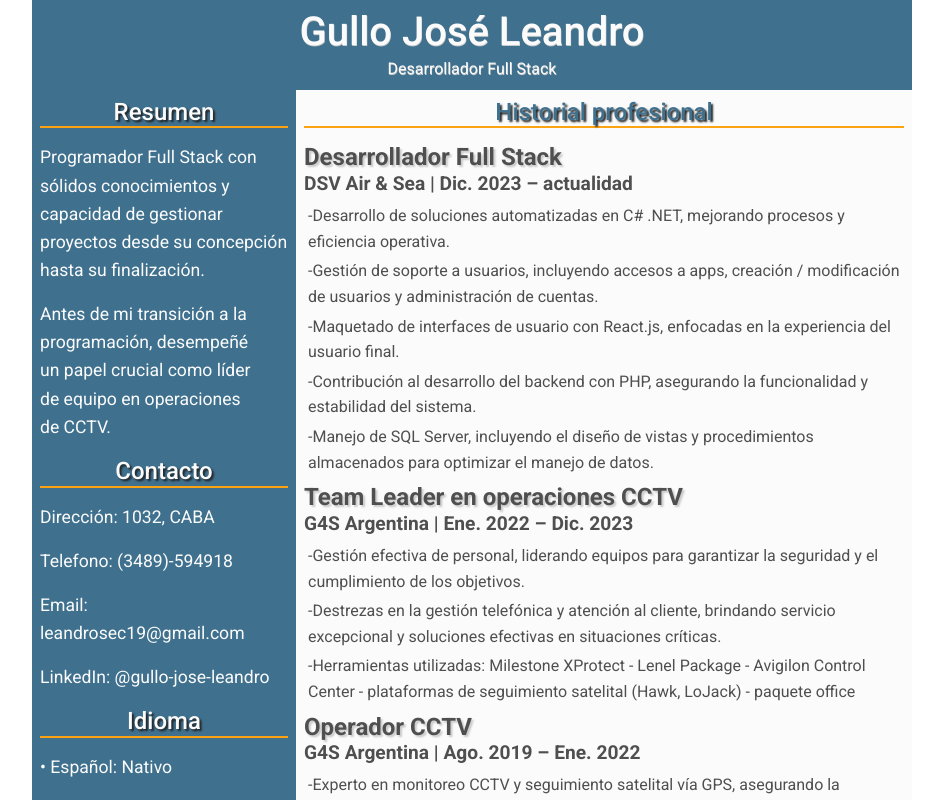
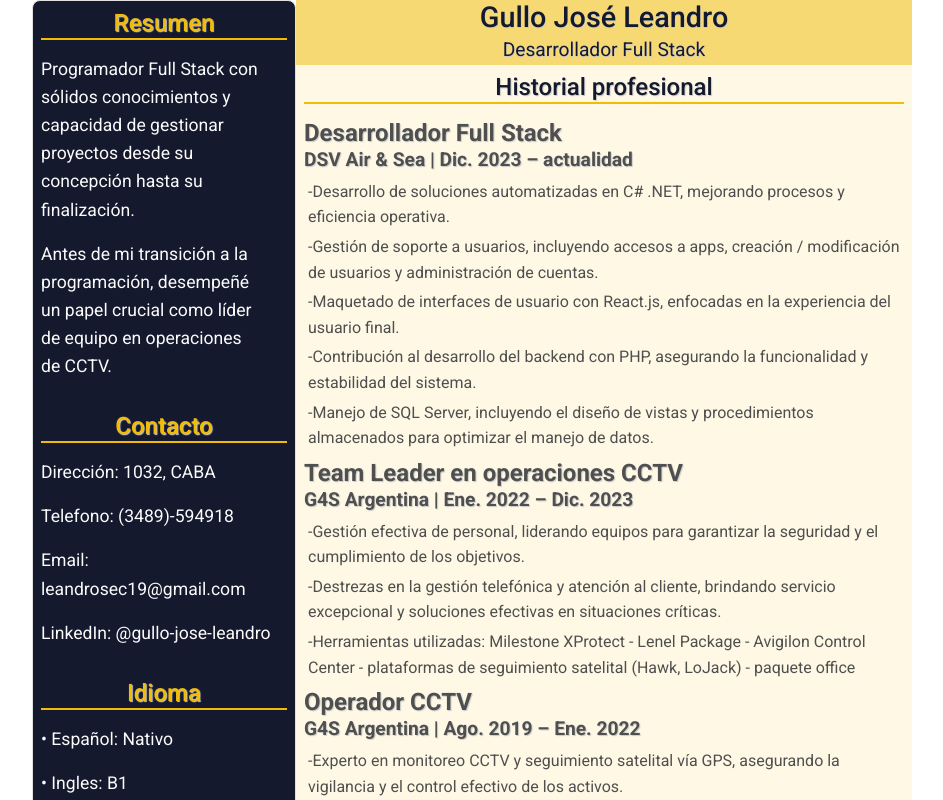
Before and after one commit to gullojoseleandro/Portfolio_V4, a React (Create React App) app: page / in a window 1280 px wide. Shown: the top 800 px of the page, without its empty margins (168-1111 px from the left). Built offline with nearby package versions, Linux system fonts and the light colour scheme.

Commit message:
Visual changes, font sizes, bg colors, etc

```diff
--- a/src/Components/Cards/css/CVCards.css
+++ b/src/Components/Cards/css/CVCards.css
@@ -1,10 +1,12 @@
 .cardtitle {
     margin: 0 !important;
-    text-shadow: 2px 2px 2px #c9c9c9;
+    text-shadow: 1px 1px 1px #c9c9c9;
     font-size: calc(0.7rem + 1vw);
   }
+
 .cardcompany{
   font-size: calc(0.4rem + 1vw);
+  text-shadow: 1px 1px 1px #c9c9c9;
 }
 
 .cardcontent{
--- a/src/Components/Header/css/CVHeader.css
+++ b/src/Components/Header/css/CVHeader.css
@@ -1,13 +1,23 @@
 .cvheader{
-    background-color: rgba(63,113,143,255);
+    background-color: rgba(242, 187, 5, 0.5);
+}
+
+.headerlogo{
+    width: 5px;
 }
 
 .headername{
     text-shadow: 0.5px 0.5px 0.5px #c9c9c9;
     margin: 0;
+    padding: 0;
+    font-size: calc(1rem + 1vw);
+    color: #14192d;
 }
 
 .headertitle{
     text-shadow: 0.5px 0.5px 0.5px #c9c9c9;
     margin: 0;
+    padding: 0;
+    font-size: calc(0.4rem + 1vw);
+    color: #14192d;
 }
--- a/src/Components/Header/jsx/CVHeader.jsx
+++ b/src/Components/Header/jsx/CVHeader.jsx
@@ -1,13 +1,12 @@
+import Logo from "../../../assets/pngwing.com.png";
 import "../css/CVHeader.css"
 
-const CVHeader = ({headerusername, headerusertitle}) => {
+const CVHeader = ({divclass, headerusername, headerusertitle}) => {
     return(
         <>
-            <div className="cvheader">
-                <div className="py-2">
-                    <h1 className="headername text-light">{headerusername}</h1>
-                    <h7 className="headertitle text-light">{headerusertitle}</h7>
-                </div>
+            <div className={`cvheader d-flex flex-column justify-content-center text-center ${divclass}`}>
+                <h1 className="headername">{headerusername}</h1>
+                <h7 className="headertitle ">{headerusertitle}</h7>
             </div>
         </>
     );
--- a/src/index.css
+++ b/src/index.css
@@ -1,6 +1,6 @@
 body {
   margin: 0;
-  font-family: 'Aptos',  sans-serif;
+  font-family: 'Poppins', 'Aptos',  sans-serif;
   -webkit-font-smoothing: antialiased;
   -moz-osx-font-smoothing: grayscale;
   min-height: 100dvh;
--- a/src/pageContent/CVBody.jsx
+++ b/src/pageContent/CVBody.jsx
@@ -1,11 +1,12 @@
 import CVCards from "../Components/Cards/jsx/CVCards";
+import CVHeader from "../Components/Header/jsx/CVHeader";
 import "./css/CVBody.css";
 const CVBody = () => {
     return (
         <>
             <div className="grid">
-                <div className="sidepage d-flex flex-column text-light px-2 py-2">
-                    <div>
+                <div className="sidepage d-flex flex-column text-light border rounded-5">
+                    <div className="px-2 py-2">
                         <h2 className="sidebartitles">Resumen</h2>
                         <hr className="separationline"/>
                         <div className="sidebarcontent text-start">
@@ -19,7 +20,7 @@ const CVBody = () => {
                             </p>
                         </div>
                     </div>
-                    <div>
+                    <div className="px-2 py-2">
                         <h2 className="sidebartitles">Contacto</h2>
                         <hr className="separationline" />
                         <div className="sidebarcontent text-start">
@@ -29,7 +30,7 @@ const CVBody = () => {
                             <p>LinkedIn: @gullo-jose-leandro</p>
                         </div>
                     </div>
-                    <div>
+                    <div className="px-2 py-2">
                         <h2 className="sidebartitles">Idioma</h2>
                         <hr className="separationline" />
                         <div className="sidebarcontent text-start">
@@ -37,7 +38,7 @@ const CVBody = () => {
                             <p>• Ingles: B1</p>
                         </div>
                     </div>
-                    <div>
+                    <div className="px-2 py-2">
                         <h2 className="sidebartitles">Conocimientos</h2>
                         <hr className="separationline" />
                         <div className="sidebarcontent text-start">
@@ -62,8 +63,9 @@ const CVBody = () => {
                         </div>
                     </div>
                 </div>
-                <div className="bg-light text-start py-2 px-2">
-                    <div className="">
+                <div className="d-flex flex-column text-start" style={{backgroundColor: "rgba(242, 187, 5, 0.1"}}>
+                    <CVHeader headerusername={"Gullo José Leandro"} headerusertitle={"Desarrollador Full Stack"}/>
+                    <div className="py-2 px-2">
                         <h2 className="jobtitle text-center m-0">
                             Historial profesional
                         </h2>
--- a/src/pageContent/CVHome.jsx
+++ b/src/pageContent/CVHome.jsx
@@ -1,4 +1,3 @@
-import CVHeader from "../Components/Header/jsx/CVHeader";
 import CVBody from "./CVBody";
 import "./css/CVHome.css";
 
@@ -6,7 +5,6 @@ const CVHome = ({...props}) => {
     return(
         <>
             <div className="cvhome">
-                <CVHeader headerusername={"Gullo José Leandro"} headerusertitle={"Desarrollador Full Stack"}/>
                 <CVBody />
             </div>
         </>
--- a/src/pageContent/css/CVBody.css
+++ b/src/pageContent/css/CVBody.css
@@ -9,21 +9,22 @@
   border: none;
   opacity: 100%;
   height: 2px;
-  background-color: #fca311;
+  background-color: #f2bb05;
   margin: 0 0 15px 0;
 }
 
 .sidebartitles {
   margin: 0 !important;
-  text-shadow: 2px 2px 2px #232323;
+  text-shadow: 1px 1px 1px #c9c9c9;
   font-size: calc(0.7rem + 1vw);
+  color: #f2bb05;
 }
 
 .jobtitle{
   margin: 0 !important;
-  text-shadow: 2px 2px 2px #232323;
+  text-shadow: 1px 1px 1px #c9c9c9;
   font-size: calc(0.7rem + 1vw);
-  color: rgba(63,113,143,255);
+  color: #14192d;
 }
 
 .sidebarcontent{
@@ -31,7 +32,7 @@
 }
 
 .sidepage{
-  background-color: rgba(63,113,143,255);
+  background-color: #14192d;
 }
 
 @media (min-width: 1201px) {
@@ -42,9 +43,11 @@
 
 @media (max-width: 768px) and (min-width: 481px) {}
 
-@media (max-width: 480px) {
-  .grid{
+@media (max-width: 480px) and (min-width: 321px) {
+  .grid {
     display: grid;
-    grid-template-columns: 45% 1fr;
+    grid-template-columns: 4fr 6fr;
+    margin: 0;
+    padding: 0;
   }
 }
```
Also changed, not shown: src/assets/pngwing.com.png (added).
